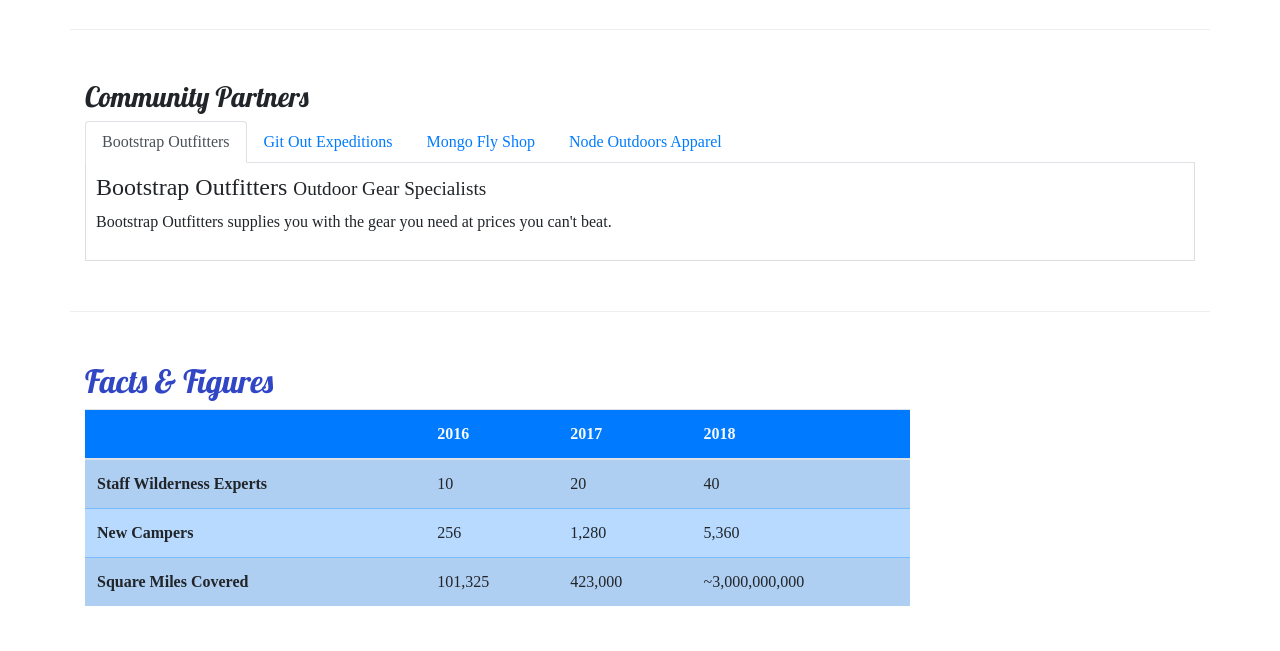
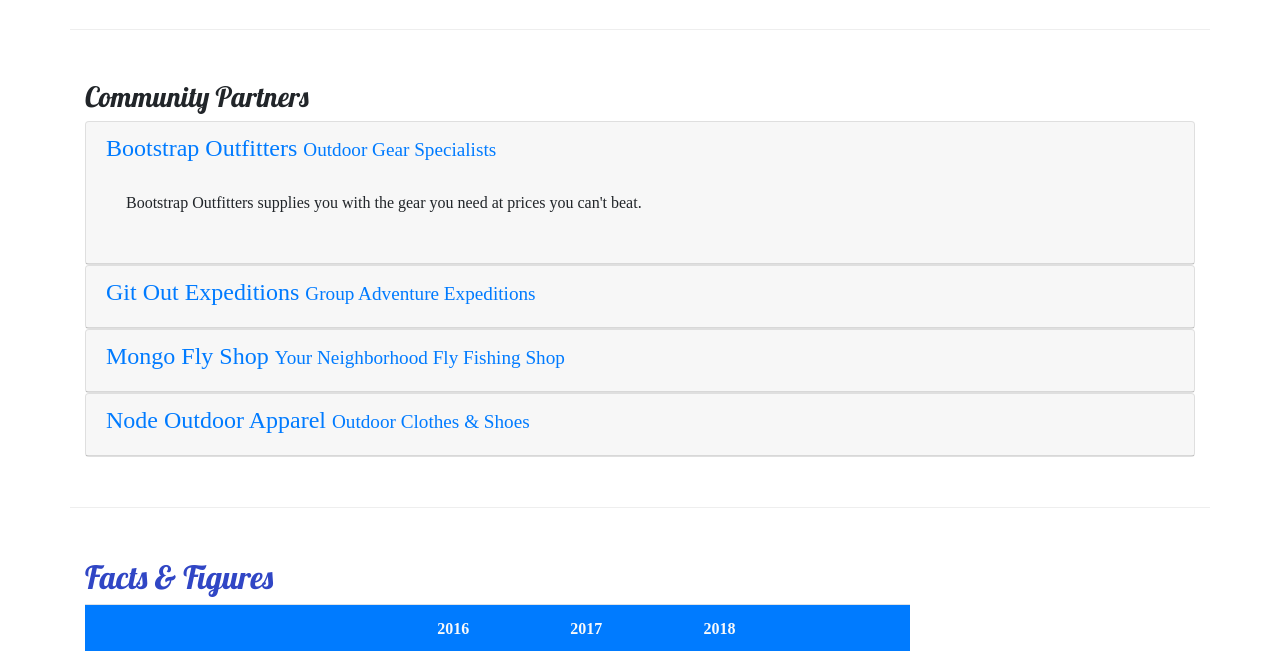
Before and after one commit to Ollen-Hopkins/Bootstrap-course, a website: page aboutus.html in a window 1280 px wide. Shown: the part 800-1451 px from the top of the page. Drawn offline with nearby package versions, Linux system fonts and the light colour scheme.

Commit message:
took out tabs and added accordions

```diff
--- a/aboutus.html
+++ b/aboutus.html
@@ -119,50 +119,67 @@
         <div class="row row-content">
             <div class="col">
                 <h3>Community Partners</h3>
-                <ul class="nav nav-tabs">
-                    <li class="nav-item"><a class="nav-link active" href="#bootstrap" role="tab"
-                            data-toggle="tab">Bootstrap
-                            Outfitters</a></li>
-                    <li class="nav-item"><a class="nav-link" href="#git" role="tab" data-toggle="tab">Git Out
-                            Expeditions</a></li>
-                    <li class="nav-item"><a class="nav-link" href="#mongo" role="tab" data-toggle="tab">Mongo Fly
-                            Shop</a></li>
-                    <li class="nav-item"><a class="nav-link" href="#node" role="tab" data-toggle="tab">Node Outdoors
-                            Apparel</a>
-                    </li>
-                </ul>
-                <div class="tab-content">
-                    <div role="tabpanel" class="tab-pane fade show active" id="bootstrap">
-                        <h4>Bootstrap Outfitters <small>Outdoor Gear Specialists</small></h4>
+                <div id="accordion">
+                    <div class="card">
+                        <div role="tab" class="card-header">
+                            <h4>
+                                <a class="collapsed" data-toggle="collapse" data-target="#bootstrap"> Bootstrap Outfitters <small>Outdoor Gear Specialists</small></a>
+                            </h4>
+                            <div class="collapse show" id="bootstrap" data-parent="#accordion">
+                                <div class="card-body">
                                     <p class="d-none d-sm-block">
                                         Bootstrap Outfitters supplies you with the gear you need at prices
                                         you can't beat.
                                     </p>
                                 </div>
-                    <div role="tabpanel" class="tab-pane fade show" id="git">
+                            </div>
+                        </div>
+                    </div>
+                    <div class="card">
+                        <div role="tab" class="card-header">
                             <h4>
-                            Git Out Expeditions <small>Group Adventure Expeditions</small>
+                                <a class="collapsed" data-target="#git" data-toggle="collapse"> Git Out Expeditions <small>Group Adventure Expeditions</small></a>
                             </h4>
+                            <div class="collapse" id="git" data-parent="#accordion">
+                                <div class="card-body">
                                     <p class="d-none d-sm-block">
                                         Join Git Out Expeditions to explore new horizons with a group of
                                         other adventurers!
                                     </p>
                                 </div>
-                    <div role="tabpanel" class="tab-pane fade show" id="mongo">
+                            </div>
+                        </div>
+                    </div>
+
+                    <div class="card">
+                        <div role="tab" class="card-header">
                             <h4>
-                            Mongo Fly Shop <small>Your Neighborhood Fly Fishing Shop</small>
+                                <a class="collapsed" data-target="#mongo" data-toggle="collapse"> Mongo Fly Shop <small>Your Neighborhood Fly Fishing Shop</small></a>
                             </h4>
+                            <div class="collapse" id="mongo" data-parent="#accordion">
+                                <div class="card-body">
                                     <p class="d-none d-sm-block">
                                         Need a new fishing pole, a tacklebox, or flies of all kinds? Stop by
                                         Mongo Fly Shop.
                                     </p>
                                 </div>
-                    <div role="tabpanel" class="tab-pane fade show" id="node">
-                        <h4>Node Outdoor Apparel <small>Outdoor Clothes & Shoes</small></h4>
+                            </div>
+                        </div>
+                    </div>
+                    <div class="card">
+                        <div role="tab" class="card-header">
+                            <h4>
+                                <a class="collapsed" data-target="#node" data-toggle="collapse"> Node Outdoor Apparel <small>Outdoor Clothes & Shoes</small></a>
+                            </h4>
+                            <div class="collapse" id="node" data-parent="#accordion">
+                                <div class="card-body">
                                     <p class="d-none d-sm-block">
                                         From polar fleeces to swimsuits, hiking boots to waders, a visit to
                                         Node will be sure to get you covered.
                                     </p>
+                                </div>
+                            </div>
+                        </div>
                     </div>
                 </div>
             </div>
```
Lines whose indentation alone changed are shown as unchanged.
